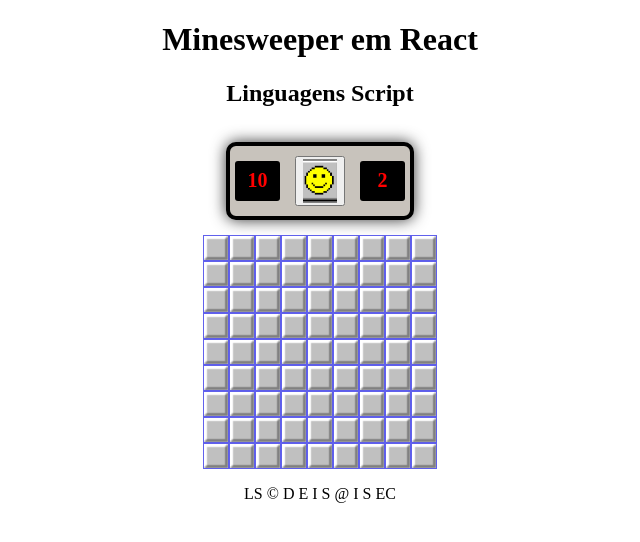
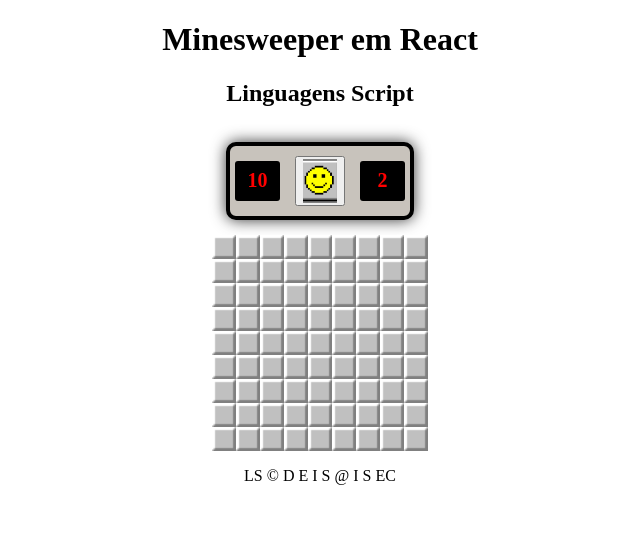
Before and after one commit to afonsodalv/minesweeper-app, a React (Create React App) app: page / in a window 1280 px wide. Both pictures are taken after a click on the button "Básico (9x9)". Shown: the top 542 px of the page, without its empty margins (320-960 px from the left). Built offline with nearby package versions, Linux system fonts and the light colour scheme.

Commit message:
Feature Expand empty tiles implemented (will probably be refactored). Adjacent square helper function now checks limits.

```diff
--- a/src/components/game-panel/game-panel.component.jsx
+++ b/src/components/game-panel/game-panel.component.jsx
@@ -1,15 +1,16 @@
-import React, {useState} from "react"
+import React, { useState, useEffect }  from "react"
 import {Square} from "../../components";
-import { getGameSettings } from "../../helpers";
+import { getGameSettings, getAdjacentSquares } from "../../helpers";
 
 
 function GamePanel({numBombs, gameActive}){
-  // const boardSize = getBoardSize(numBombs);
   const boardSize = getGameSettings(numBombs);
-  const bombs = generateBombs(boardSize, numBombs);
-  const board = [];
+  console.log(`Bombs: ${numBombs} - Board Size: ${boardSize.rows}, ${boardSize.cols}`);
 
-
+  const [bombs, setBombs] = useState(new Set());
+  useEffect(() => {
+    setBombs(generateBombs(boardSize, numBombs));
+  }, [numBombs, gameActive]);
 
   function generateBombs(boardSize, numBombs) {
     let bombs = new Set();
@@ -20,21 +21,77 @@ function GamePanel({numBombs, gameActive}){
     }
     return bombs;
   }
+  console.log(`Bombs: ${Array.from(bombs)}`);
 
-  for (let i = 0; i < boardSize.cols; i++) {
-    const row = [];
-    for (let j = 0; j < boardSize.rows; j++) {
+
+  const board = Array(boardSize.rows).fill().map(() => Array(boardSize.cols).fill(
+    <Square
+      gameActive={gameActive}
+      key={`default-key`}
+      id={`default-id`}
+      isBomb={false}
+      bombs={new Set()}
+      revealed={false}
+      revealSquare={() => {}}
+    />
+  ));
+
+  const [revealed, setRevealed] = useState(Array(boardSize.rows).fill().map(() => Array(boardSize.cols).fill(false)));
+
+  function revealSquare(row, col) {
+
+    const adjacentSquares = getAdjacentSquares(row, col, boardSize.rows, boardSize.cols);
+    console.log(`Adjacent cells: ${adjacentSquares}`);
+
+    setRevealed(prevState => {
+        const newState = [...prevState];
+        adjacentSquares.forEach((square) => {
+          const [adjRow, adjCol] = square.split('-').map(Number);
+          if (revealed[adjRow][adjCol] === false){
+            newState[adjRow][adjCol] = true;
+          }
+        });
+        return newState;
+      });
+
+    console.log(`Revealed Arr: ${revealed}`);
+  }
+
+
+
+  for (let i = 0; i < boardSize.rows; i++) {
+    for (let j = 0; j < boardSize.cols; j++) {
       let isBomb = bombs.has(`${i}-${j}`);
-      row.push(<Square gameActive={gameActive} key={`${i}-${j}`} id={`${i}-${j}`} isBomb={isBomb} bombs={bombs}  />);
-        }
-        board.push(<div key={i}>{row}</div>);
-      }
-
-      return (
-        <div className="game-panel" >
-          {board}
-        </div>
+      board[i][j] = (
+        <Square
+          gameActive={gameActive}
+          key={`${i}-${j}`}
+          id={`${i}-${j}`}
+          isBomb={isBomb}
+          bombs={bombs}
+          revealed={revealed[i][j]}
+          revealSquare={revealSquare}
+        />
       );
     }
+  }
+
+
+  return (
+    <div className="game-panel">
+    {/* {board.map((row, i) => (
+      <div key={i}>
+        {row}
+      </div>
+    ))} */}
+    {board[0].map((col, i) => (
+      <div key={i}>
+        {board.map(row => row[i])}
+      </div>
+    ))}
+  </div>
+
+  );
+}
 
 export default GamePanel;
--- a/src/components/square/square.component.jsx
+++ b/src/components/square/square.component.jsx
@@ -1,22 +1,20 @@
 import React, { useState } from "react";
 import "./square.css";
-// import {SadFace, Flag, Reset} from "../../assets";
 import {Sprite} from '../../assets';
-import { countAdjacentBombs, getAdjacentSquares } from "../../helpers";
+import { countAdjacentBombs } from "../../helpers";
 
 
-function Square({gameActive, id, isBomb, bombs}){
+function Square({gameActive, id, isBomb, bombs, revealed, revealSquare}){
 
     const [cellType, setCellType] = useState('-init');
 
     const getCellBackground = (cellType) => {
-        let background, zoom;
+        let background;
         if (typeof cellType === 'number') {
             background = `url(${Sprite}) -${(cellType-1) * 17}px 16px`;
         }
         else if (cellType === '-init') {
             background = `url(${Sprite}) 0px -51px`;
-            zoom = '1.5';
         }
         else if (cellType === '-flag') {
             background = `url(${Sprite}) -34px -51px`;
@@ -34,42 +32,52 @@ function Square({gameActive, id, isBomb, bombs}){
         return {
             width: '16px',
             height: '16px',
-            zoom,
+            zoom: '1.5',
             background,
         };
     };
+
 
     const [clicked, setClicked] = useState(false);
     const [x, setX] = useState(3);
 
 
+    if (revealed && !clicked) {
+        handleLeftClick();
+    }
+
     function handleLeftClick() {
         if (!gameActive) return;
-        setClicked(true);
+
         if(x!==1){
             setX(0);
-
+            revealed = true;
             const [row, col] = id.split('-').map(Number);
             const nBombs = countAdjacentBombs(row, col, bombs);
+            console.log(`Square component about to call countAdjacentBombs: ${row}, ${col} - ${nBombs} bombs nearby`);
             if(isBomb) {
                 setCellType('-bomb');
             } else if(nBombs === 0) {
                 setCellType('-clicked');
-                // Add your logic for clicking adjacent squares here
-                // clickAdjacentCells(row, col, bombs);
+                if(!clicked) {
+                    console.log(`Square component about to call reveal square: ${row}, ${col}`);
+                    setClicked(true);
+                    revealSquare(row, col);
+                }
 
             } else {
                 setCellType(nBombs);
             }
+            setClicked(true);
+
         }
     }
 
     function handleRightClick(event){
         if (!gameActive) return;
         event.preventDefault();
-        setClicked(true);
 
-        if(x && x!==3) {
+        if(!clicked && x!==3) {
             setX(x+1);
             (x+1) === 2 ? setCellType('-question') : setCellType('-init');
         } else if(x===3) {
@@ -79,11 +87,7 @@ function Square({gameActive, id, isBomb, bombs}){
     }
 
     return (
-        <div className='square-blank' style={getCellBackground('-init')} onClick={handleLeftClick} onContextMenu={handleRightClick}>
-            {clicked && x!==3 && (
-            <div style={getCellBackground(cellType)}></div>
-            )}
-        </div>
+        <div className='square-blank' style={getCellBackground(cellType)} onClick={handleLeftClick} onContextMenu={handleRightClick}></div>
     );
 }
 
--- a/src/components/square/square.css
+++ b/src/components/square/square.css
@@ -9,7 +9,7 @@
   width: 20px;
   height: 20px;
   background-color: gray;
-  border: 1px solid rgba(69, 69, 233, 0.849);
+  /* border: 1px solid rgba(69, 69, 233, 0.849); */
 }
 
 .square-btInit {
--- a/src/helpers/getAdjacentSquares.js
+++ b/src/helpers/getAdjacentSquares.js
@@ -1,9 +1,10 @@
-function getAdjacentSquares(row, col) {
+function getAdjacentSquares(row, col, rows, cols) {
     const adjacentSquares = [];
 
     for (let i = -1; i <= 1; i++) {
         for (let j = -1; j <= 1; j++) {
             if (i === 0 && j === 0) continue; // Skip the current square
+            if (row+i < 0 || col+j < 0 || row+i >= rows || col+j >= cols) continue; // Skip the current square
             adjacentSquares.push(`${row + i}-${col + j}`);
         }
     }
```
